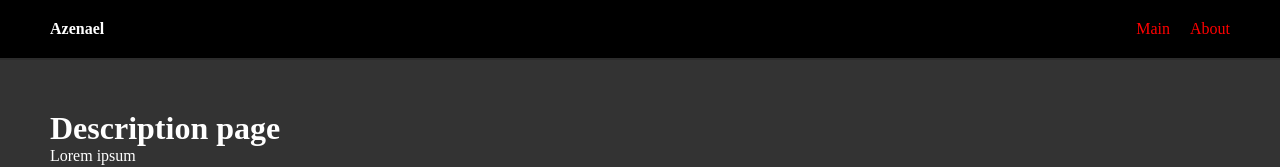
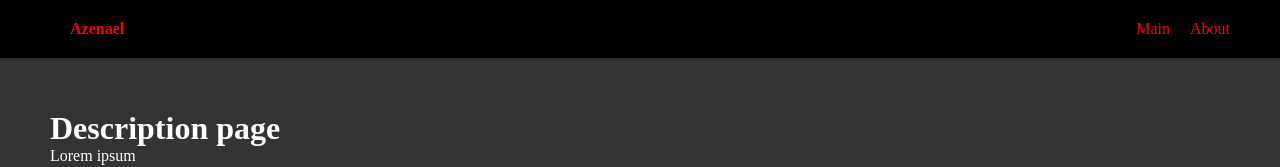
Before and after one commit to Azenae1/Next, a Next.js app: page /about in a window 1280 px wide. Shown: the top 167 px of the page. Built offline with nearby package versions, Linux system fonts and the light colour scheme.

Commit message:
individual post links

```diff
--- a/app/components/Header.js
+++ b/app/components/Header.js
@@ -4,7 +4,9 @@ import Link from "next/link";
 const Header = () => {
   return (
     <header>
-      <strong>Azenael</strong>
+      <strong>
+        <Link href="/">Azenael</Link>
+      </strong>
       <nav>
         <Link href="/">Main</Link>
         <Link href="/about">About</Link>
```
Also changed, not shown: app/post/[id]/page.js (added, +18 -0 lines), app/components/Post.js (added).
